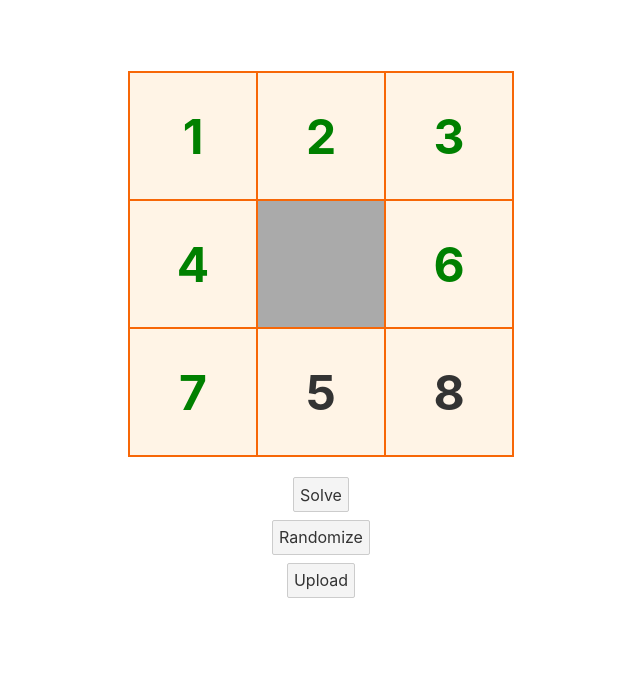
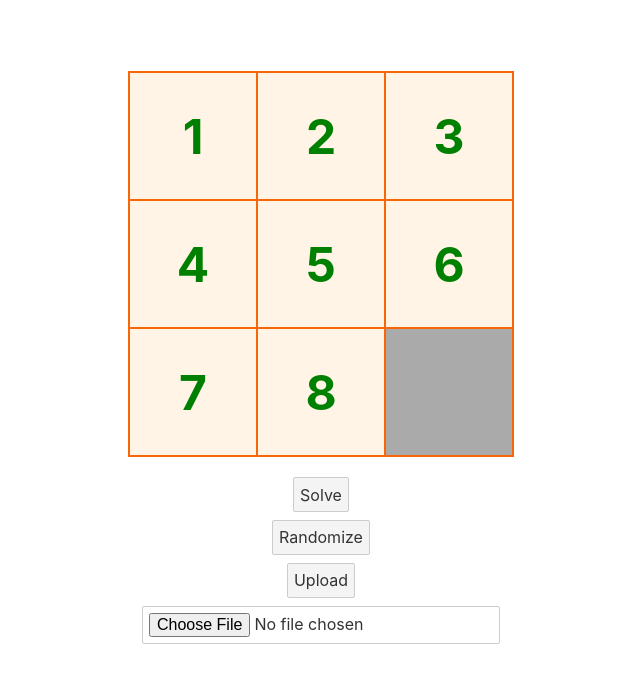
Before and after one commit to Pan-de-muerto/8-puzzle, a Svelte app: page / in a window 1280 px wide. Shown: the top 682 px of the page, without its empty margins (319-959 px from the left). Built offline with nearby package versions, Linux system fonts and the light colour scheme.

Commit message:
file reader

```diff
--- a/package.json
+++ b/package.json
@@ -6,7 +6,7 @@
     "build": "rollup -c",
     "dev": "rollup -c -w",
     "start": "sirv public  --host"
-    },
+  },
   "devDependencies": {
     "@rollup/plugin-commonjs": "^17.0.0",
     "@rollup/plugin-node-resolve": "^11.0.0",
@@ -18,6 +18,7 @@
     "svelte": "^3.0.0"
   },
   "dependencies": {
+    "fs": "0.0.1-security",
     "lodash": "^4.17.21",
     "sirv-cli": "^2.0.0"
   }
--- a/scripts/solver.mjs
+++ b/scripts/solver.mjs
@@ -105,7 +105,6 @@ class Eight_Puzzle {
     stage_process(initial_state) {
 
         let path = [];
-        //let initial_state = [[1, 2, 3], [4, 0, 6], [7, 5, 8]];
         let goal_state = [[1, 2, 3], [4, 5, 6], [7, 8, 0]];
         let counter = 0;
         initial_state = new State(initial_state, 0, 0);
@@ -125,7 +124,7 @@ class Eight_Puzzle {
                 // console.log(" \\/ \n")
             }
 
-            // console.log(cur.value);
+            console.log(JSON.stringify(cur.value));
             path.push(cur.value);
 
             if (this.h_misplaced_tiles(cur.value, goal_state) == 0)
@@ -155,8 +154,6 @@ class Eight_Puzzle {
     }
 
 }
-
-//const initial_state = [[1, 2, 3], [4, 0, 6], [7, 5, 8]];
 let obj = new Eight_Puzzle(3);
 
 export const getPath = (initial_state) => {
--- a/src/Board.svelte
+++ b/src/Board.svelte
@@ -1,6 +1,8 @@
 <script>
     import _ from "lodash";
-    import {getPath} from "../scripts/solver.mjs";
+    import { onMount } from "svelte";
+    import { getPath } from "../scripts/solver.mjs";
+
     let characters = ["🥳", "🎉", "✨"];
     let confetti = new Array(100)
         .fill()
@@ -14,39 +16,29 @@
         })
         .sort((a, b) => a.r - b.r);
     let celebrate = false;
-    let input = [
-        [1, 2, 3],
-        [4, 0, 6],
-        [7, 5, 8],
-    ];
+
     const solved = [
         [1, 2, 3],
         [4, 5, 6],
         [7, 8, 0],
     ];
 
-    let current = input;
+    let current = _.cloneDeep(solved);
 
-    let path = getPath(current);
+    const randomize = () => {};
 
-
-    const randomize = () => {
-
-    }
-
-    const handleSolve = () => {
-        path.forEach((step, i) => {
-            setTimeout(function timer() {
-                current = step;
-            }, i * 500);
-        })
-        setTimeout(() => {
-            alert("Fin de la partida");
-        } , path.length * 500)
-    };
-
-    const isSolved = () => {
-        return _.isEqual(solved, current);
+    const handleFileUpload = async (e) => {
+        let file = e.target.files[0];
+        let text = await file.text();
+        let arr = _.map(text, _.parseInt).filter((x) => {
+            if(x == 0) return true;
+            return !!x;
+        });
+        if (arr.length < 9) arr.push(0);
+        let board = _.chunk(arr, 3);
+        console.log(board);
+        if (canSolve(board)) current = board;
+        else alert("Ese tablero no tiene solución");
     };
 
     const handleMove = (i, j) => {
@@ -65,6 +57,38 @@
         } else console.log("can't move");
 
         if (isSolved()) handleCelebration();
+    };
+
+    const handleSolve = () => {
+        let path = getPath(current);
+
+        path.forEach((step, i) => {
+            setTimeout(function timer() {
+                current = step;
+            }, i * 1000);
+        });
+        setTimeout(() => {
+            alert("Fin de la partida");
+        }, path.length * 1000);
+    };
+
+    const canSolve = (board) => {
+        let inv_count = getInvCount(board);
+        return inv_count % 2 == 0;
+    };
+
+    const getInvCount = (board) => {
+        let inv_count = 0;
+        for (let i = 0; i < 2; i++) {
+            for (let j = i + 1; j < 3; j++) {
+                if (board[j][i] > 0 && board[j][i] > board[i][j]) inv_count += 1;
+            }
+        }
+        return inv_count;
+    };
+
+    const isSolved = () => {
+        return _.isEqual(solved, current);
     };
 
     const handleCelebration = () => {
@@ -107,6 +131,7 @@
 <button on:click={handleSolve}>Solve</button>
 <button>Randomize</button>
 <button>Upload</button>
+<input type="file" accept="text/plain" on:change={(e) => handleFileUpload(e)} />
 {#if celebrate}
     {#each confetti as c}
         <span style="left: {c.x}%; top: {c.y}%; transform: scale({c.r})"
@@ -116,12 +141,11 @@
 {/if}
 
 <style>
-
     @media only screen and (min-width: 768px) {
         .board {
-        height: 30vw !important;
-        width: 30vw !important;
-    }
+            height: 30vw !important;
+            width: 30vw !important;
+        }
     }
     .board {
         background: #aaa;
```
Also changed, not shown: 1 other file (tests, documents, lock files or other folders).
